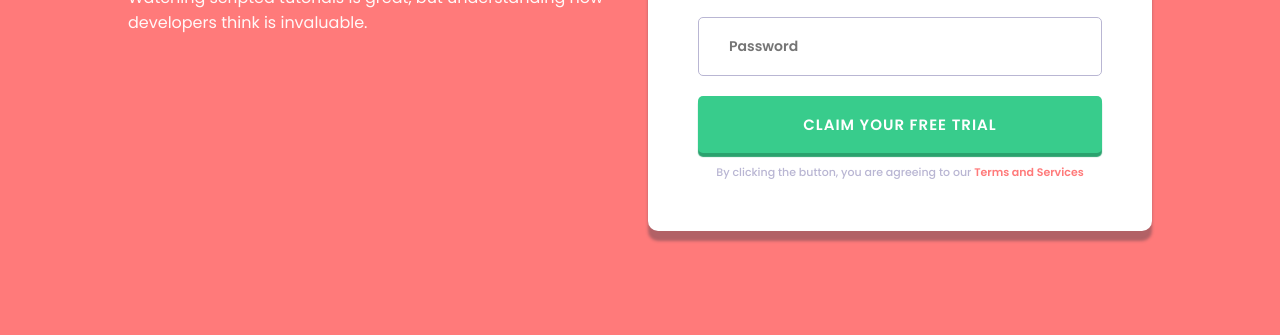
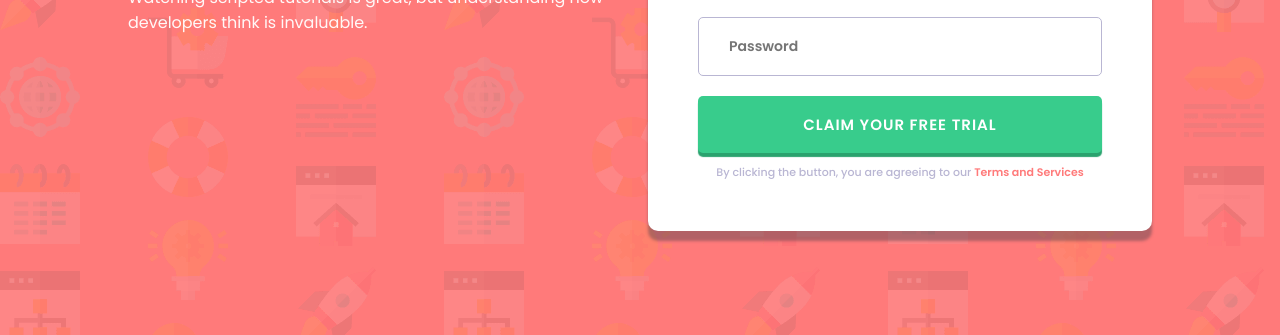
Before and after one commit to anmolkapil/intro-component-with-signup-form, a plain HTML site: page index.html in a window 1280 px wide. Shown: the part 465-800 px from the top of the page. Drawn offline with Linux system fonts and the light colour scheme.

Commit message:
Update styles.css

```diff
--- a/css/styles.css
+++ b/css/styles.css
@@ -7,7 +7,7 @@ html {
 body {
     margin: 0;
     min-height: 100%;
-    background-image: url("images/bg-intro-desktop.png");
+    background-image: url("../images/bg-intro-desktop.png");
     background-color: hsl(0, 100%, 74%);
     font-family: "Poppins", sans-serif;
     font-size: 16px;
```
